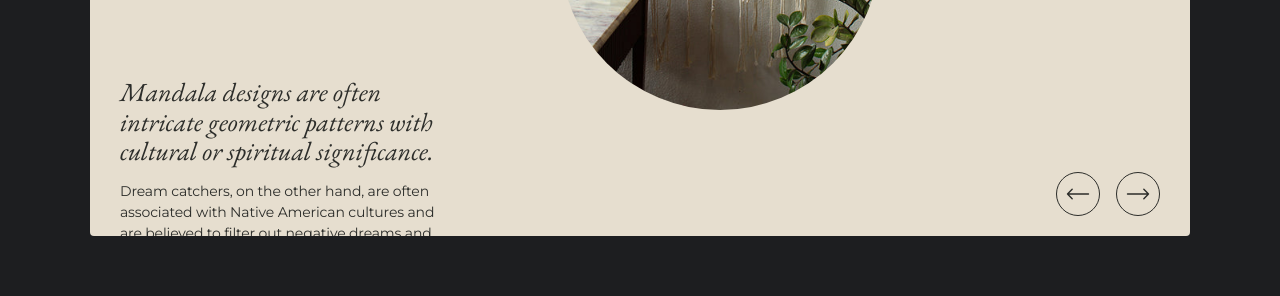
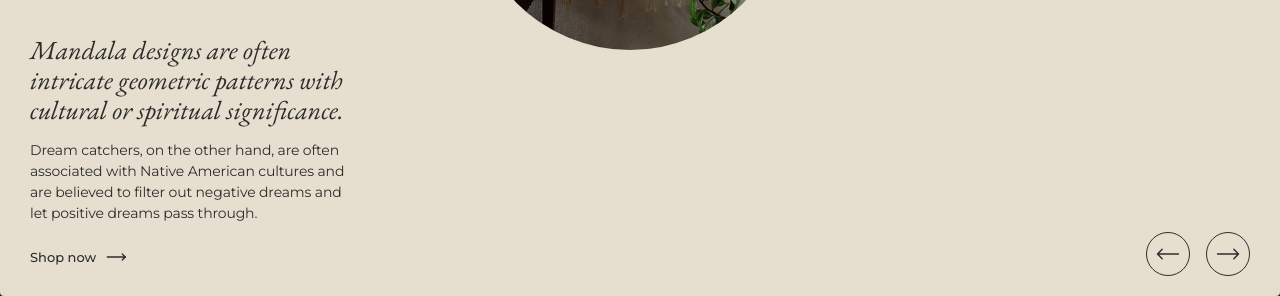
Before and after one commit to shaheenoz/Handmade-Craft-Shop, a plain HTML site: page index.html in a window 1280 px wide. Shown: the part 504-800 px from the top of the page. Drawn offline with nearby package versions, Linux system fonts and the light colour scheme.

Commit message:
Update styles.css

```diff
--- a/styles.css
+++ b/styles.css
@@ -38,7 +38,7 @@ body {
     justify-content: center;
     align-items: center;
     flex-direction: column;
-    padding: 2em;
+    padding: 0;
     width: 100%;
     height: 100vh;
     color: var(--body-color);
@@ -51,10 +51,10 @@ body {
 }
 
 .container {
-    max-width: 1100px;
+/*     max-width: 1100px; */
     border-radius: 4px;
-    max-height: 680px;
-    height: 90vh;
+/*     max-height: 680px; */
+    height: 100vh;
     width: 100%;
     display: flex;
     flex-direction: column;
```
